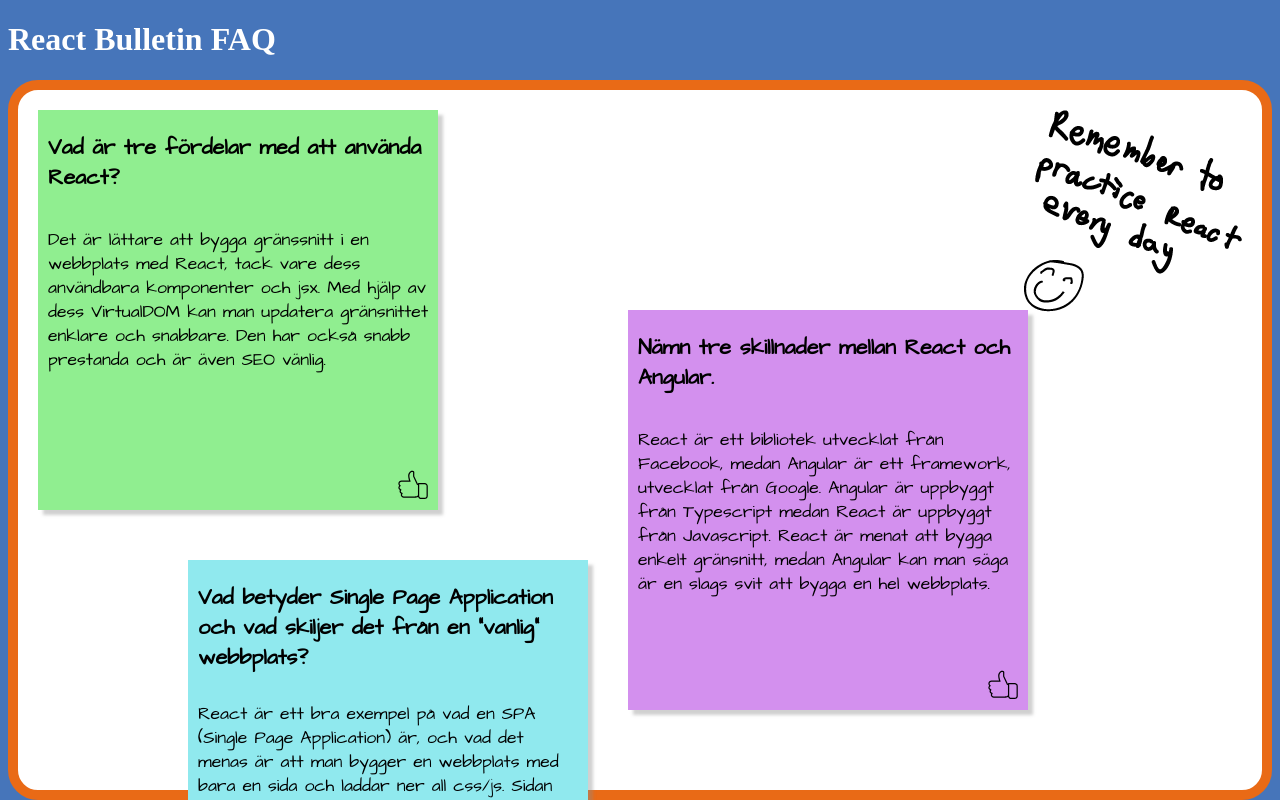
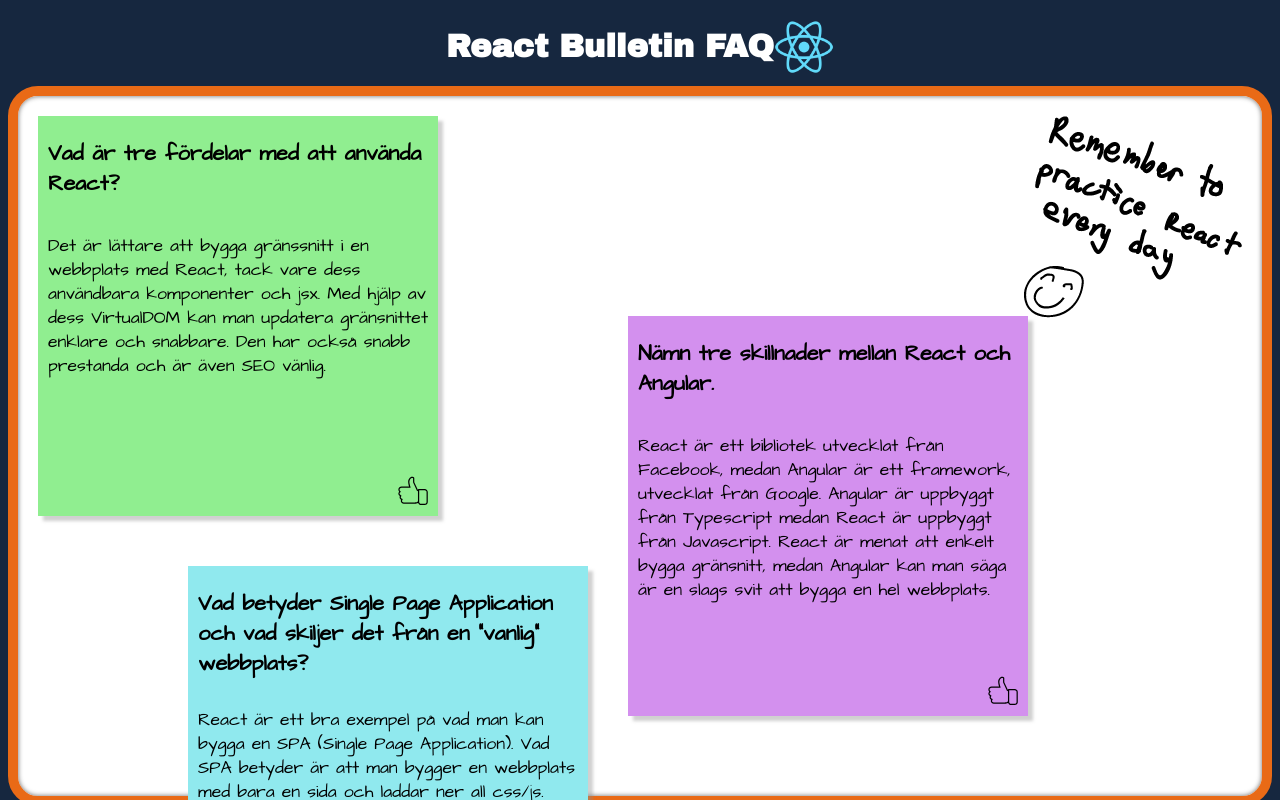
Before and after one commit to albycc/React-bulletin, a React (Create React App) app: page / in a window 1280 px wide. Shown: the top 800 px of the page. Built offline with nearby package versions, Linux system fonts and the light colour scheme.

Commit message:
New font for header h1.
Uppdated note text for spelling corrections.

```diff
--- a/src/App.js
+++ b/src/App.js
@@ -1,11 +1,14 @@
 import { Fragment } from "react";
 import Bulletinboard from "./components/BulletinBoard/BulletinBoard";
-import './App.scss';
+import "./App.scss";
 
 function App() {
   return (
     <Fragment>
-      <h1>React Bulletin FAQ</h1>
+      <div className="header-row">
+        <h1>React Bulletin FAQ</h1>
+        <img src={require('./img/logo192.png')} className="react-icon" alt=""/>
+      </div>
       <Bulletinboard />
     </Fragment>
   );
--- a/src/App.scss
+++ b/src/App.scss
@@ -4,8 +4,19 @@
 
 h1{
     color:white;
+    font-family: 'Archivo Black', sans-serif;
 }
 
 body{
-    background-color: #4675BA;
+    background-color: #16273f;
 }
+
+.header-row{
+    display: flex;
+    justify-content: center;
+    align-items: center;
+    .react-icon{
+        width:60px;
+        height:60px;
+    }
+}
--- a/src/components/BulletinBoard/BulletinBoard.module.scss
+++ b/src/components/BulletinBoard/BulletinBoard.module.scss
@@ -7,6 +7,7 @@
     position: relative;
     height:85vh;
     background-color: white;
+    box-shadow: inset 0px 0px 5px rgba(0,0,0, 0.6)
 }
 
 .billboard-imagetext{
--- a/src/components/Post/ReactPost.js
+++ b/src/components/Post/ReactPost.js
@@ -9,8 +9,7 @@
   postLiked,
   likePost,
   backgroundColour,
-  cordinates,
-  boardCord
+  cordinates
 }) {
   const [isMoving, setIsMoving] = useState(false);
   const [postCord, setPostCord] = useState(cordinates);
@@ -37,8 +36,9 @@
     setCordOffset({xOffset, yOffset})
   }
 
+
   return (
-    <div ref={postRef} onClick={onMousePressedPost} onMouseMove={onMouseHoverHandler} style={{left:postCord.x, top:postCord.y}} className={`${classes["post-container"]} ${classes[backgroundColour]}`}>
+    <div ref={postRef} onClick={onMousePressedPost} onMouseMove={onMouseHoverHandler} style={{left:postCord.x, top:postCord.y}} className={`${classes["post-container"]} ${classes[backgroundColour]} ${isMoving ? classes['post-moving'] : ''}`}>
       <div className={classes["post-titleheader-content"]}>
         <h2>{questionName}</h2>
       </div>
--- a/src/components/Post/ReactPost.module.scss
+++ b/src/components/Post/ReactPost.module.scss
@@ -1,4 +1,4 @@
-@import url('https://fonts.googleapis.com/css2?family=Architects+Daughter&display=swap');
+@import url('https://fonts.googleapis.com/css2?family=Architects+Daughter&family=Archivo+Black&display=swap');
 $postSize:400px;
 
 .post-container {
@@ -12,7 +12,11 @@
   padding: 5px 10px;
   box-sizing: border-box;
   box-shadow: 5px 5px 3px rgba(139, 139, 139, 0.4);
-  z-index:2;
+  z-index:1;
+
+  & div.post-moving{
+    z-index:4
+  }
 
   .post-titleheader-content {
     font-size: 90%;
--- a/src/data/QuestionData.json
+++ b/src/data/QuestionData.json
@@ -11,7 +11,7 @@
         {
             "questionId":"q2",
             "questionName":"Vad betyder Single Page Application och vad skiljer det från en “vanlig” webbplats?",
-            "answer":"React är ett bra exempel på vad en SPA (Single Page Application) är, och vad det menas är att man bygger en webbplats med bara en sida och laddar ner all css/js. Sidan kommer att dynamiskt uppdateras utan att man behöver skicka fler html sidor. Skillanden från den traditionella (multi page application) är att du inte behöver navigera från sida till sida, utan SPA uppdaterar din sida (här React) med komponenter.",
+            "answer":"React är ett bra exempel på vad man kan bygga en SPA (Single Page Application). Vad SPA betyder är att man bygger en webbplats med bara en sida och laddar ner all css/js. Sidan kommer att dynamiskt uppdateras utan att man behöver skicka fler html sidor. Skillanden från den traditionella (multi page application) är att du inte behöver navigera från sida till sida, utan SPA uppdaterar din sida när komponenter ändras.",
             "postLiked":false,
             "backgroundColour":"light-blue",
             "cordinates":{"x": 150, "y":450}
@@ -19,7 +19,7 @@
         {
             "questionId":"q3",
             "questionName":"Nämn tre skillnader mellan React och Angular.",
-            "answer":"React är ett bibliotek utvecklat från Facebook, medan Angular är ett framework, utvecklat från Google. Angular är uppbyggt från Typescript medan React är uppbyggt från Javascript. React är menat att bygga enkelt gränsnitt, medan Angular kan man säga är en slags svit att bygga en hel webbplats.",
+            "answer":"React är ett bibliotek utvecklat från Facebook, medan Angular är ett framework, utvecklat från Google. Angular är uppbyggt från Typescript medan React är uppbyggt från Javascript. React är menat att enkelt bygga gränsnitt, medan Angular kan man säga är en slags svit att bygga en hel webbplats.",
             "postLiked":false,
             "backgroundColour":"light-pink",
             "cordinates":{"x": 590, "y":200}
```
Also changed, not shown: src/img/logo192.png (added).
